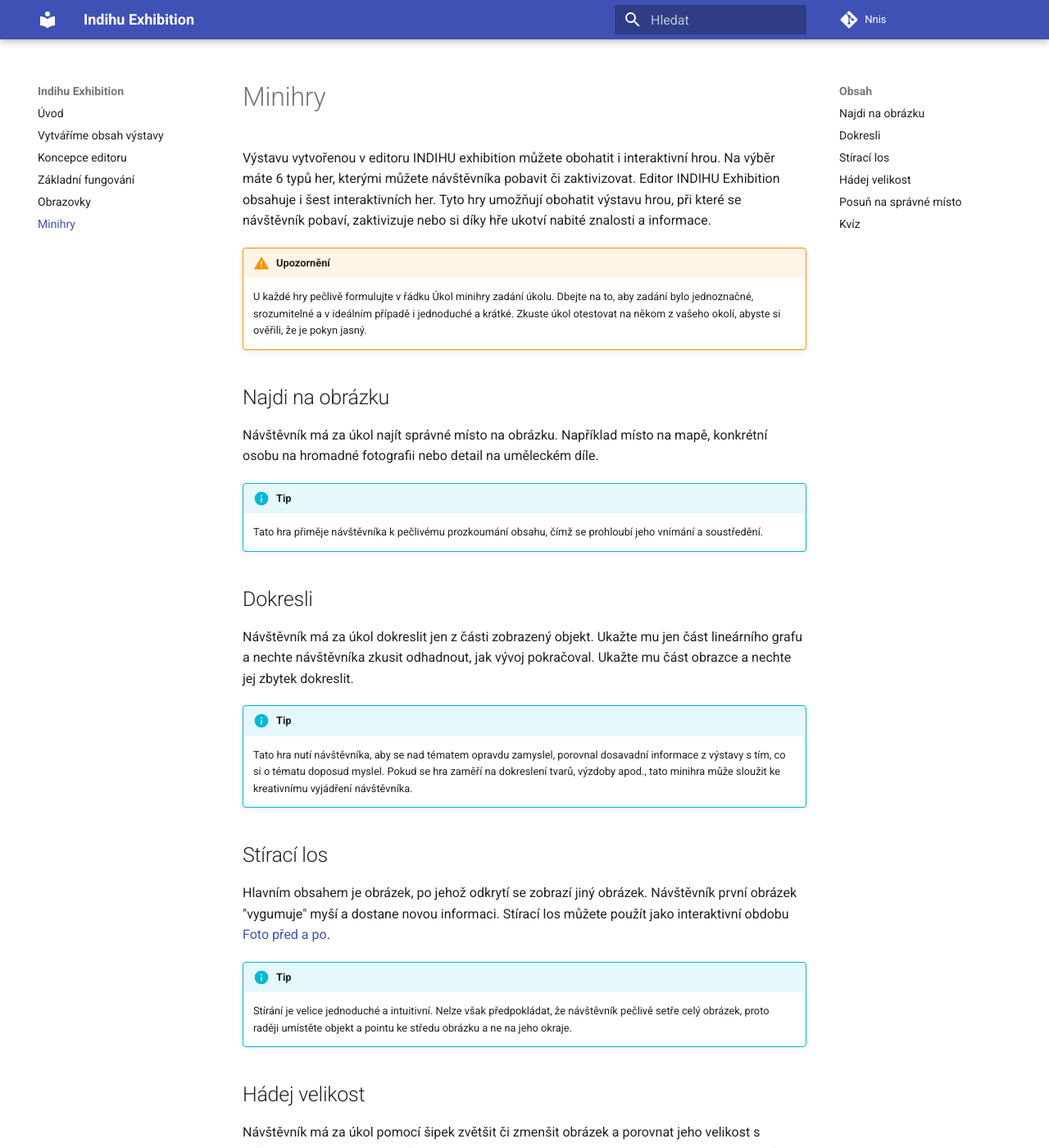
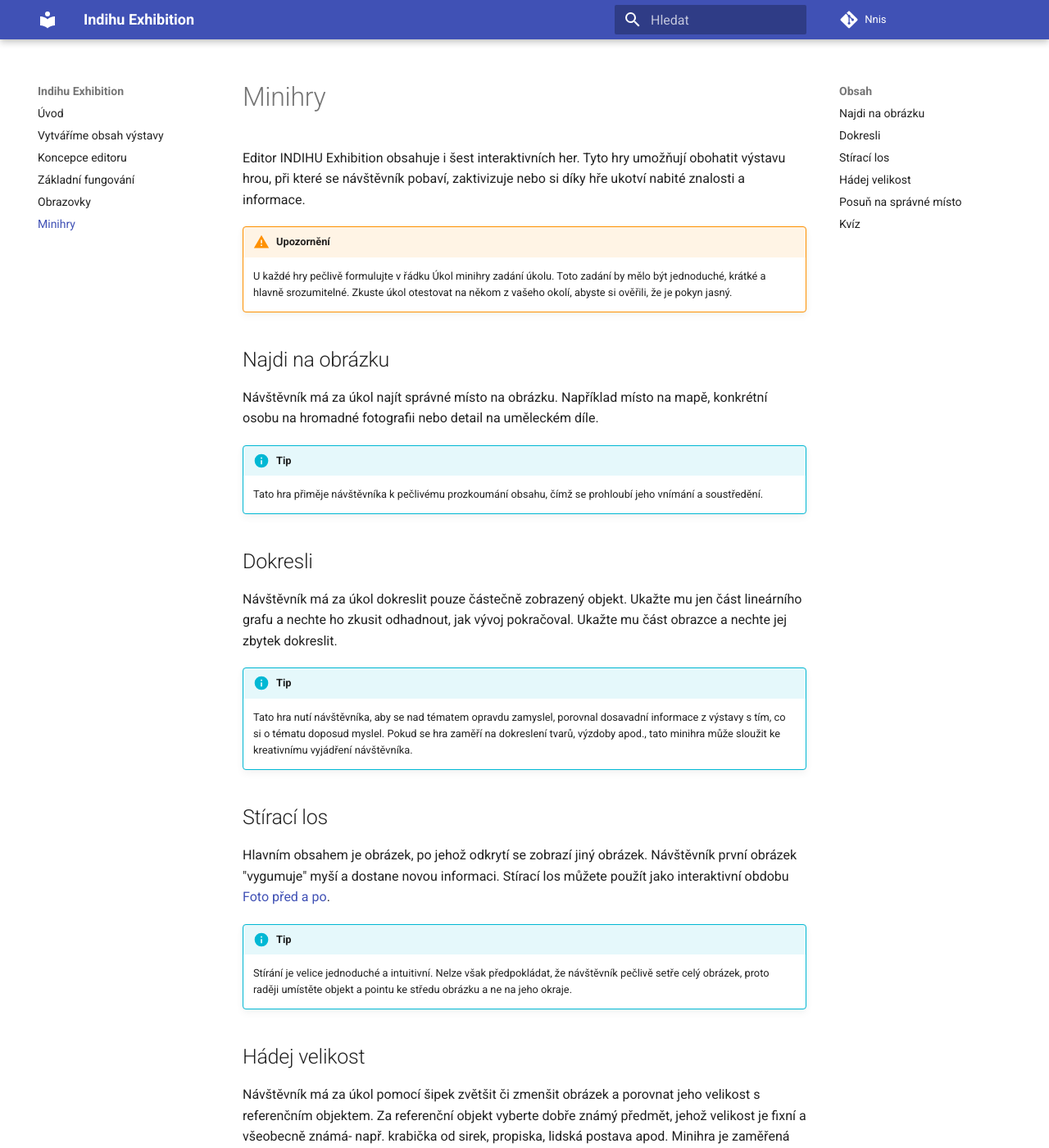
Before and after one commit to nnis/indihu-manual, an MkDocs documentation site: the page built from docs/minihry.md, in a window 1280 px wide and 1400 px high. Shown: the whole window at 82% size. Built offline with MkDocs 1.6.1 and Material for MkDocs 9.7.7, drawn with Linux system fonts in a browser that asks for light colours; some of the changed text lies outside the part shown.

Commit message:
drobná úprava textu u her

```diff
--- a/docs/minihry.md
+++ b/docs/minihry.md
@@ -1,9 +1,9 @@
 # Minihry
 
-Výstavu vytvořenou v editoru INDIHU exhibition můžete obohatit i interaktivní hrou. Na výběr máte 6 typů her, kterými můžete návštěvníka pobavit či zaktivizovat. Editor INDIHU Exhibition obsahuje i šest interaktivních her. Tyto hry umožňují obohatit výstavu hrou, při které se návštěvník pobaví, zaktivizuje nebo si díky hře ukotví nabité znalosti a informace.
+Editor INDIHU Exhibition obsahuje i šest interaktivních her. Tyto hry umožňují obohatit výstavu hrou, při které se návštěvník pobaví, zaktivizuje nebo si díky hře ukotví nabité znalosti a informace.
 
 !!! warning "Upozornění"
-	U každé hry pečlivě formulujte v řádku Úkol minihry zadání úkolu. Dbejte na to, aby zadání bylo jednoznačné, srozumitelné a v ideálním případě i jednoduché a krátké. Zkuste úkol otestovat na někom z vašeho okolí, abyste si ověřili, že je pokyn jasný.
+	U každé hry pečlivě formulujte v řádku Úkol minihry zadání úkolu. Toto zadání by mělo být jednoduché, krátké a hlavně srozumitelné. Zkuste úkol otestovat na někom z vašeho okolí, abyste si ověřili, že je pokyn jasný.
 
 ## Najdi na obrázku
 
@@ -14,7 +14,7 @@ Návštěvník má za úkol najít správné místo na obrázku. Například mí
 
 ## Dokresli
 
-Návštěvník má za úkol dokreslit jen z části zobrazený objekt. Ukažte mu jen část lineárního grafu a nechte návštěvníka zkusit odhadnout, jak vývoj pokračoval. Ukažte mu část obrazce a nechte jej zbytek dokreslit.
+Návštěvník má za úkol dokreslit pouze částečně zobrazený objekt. Ukažte mu jen část lineárního grafu a nechte ho zkusit odhadnout, jak vývoj pokračoval. Ukažte mu část obrazce a nechte jej zbytek dokreslit.
 
 !!! info "Tip"
 	Tato hra nutí návštěvníka, aby se nad tématem opravdu zamyslel, porovnal dosavadní informace z výstavy s tím, co si o tématu doposud myslel. Pokud se hra zaměří na dokreslení tvarů, výzdoby apod., tato minihra může sloužit ke kreativnímu vyjádření návštěvníka.
```
Also changed, not shown: other parts of docs/minihry.md (+1 -1 lines).
